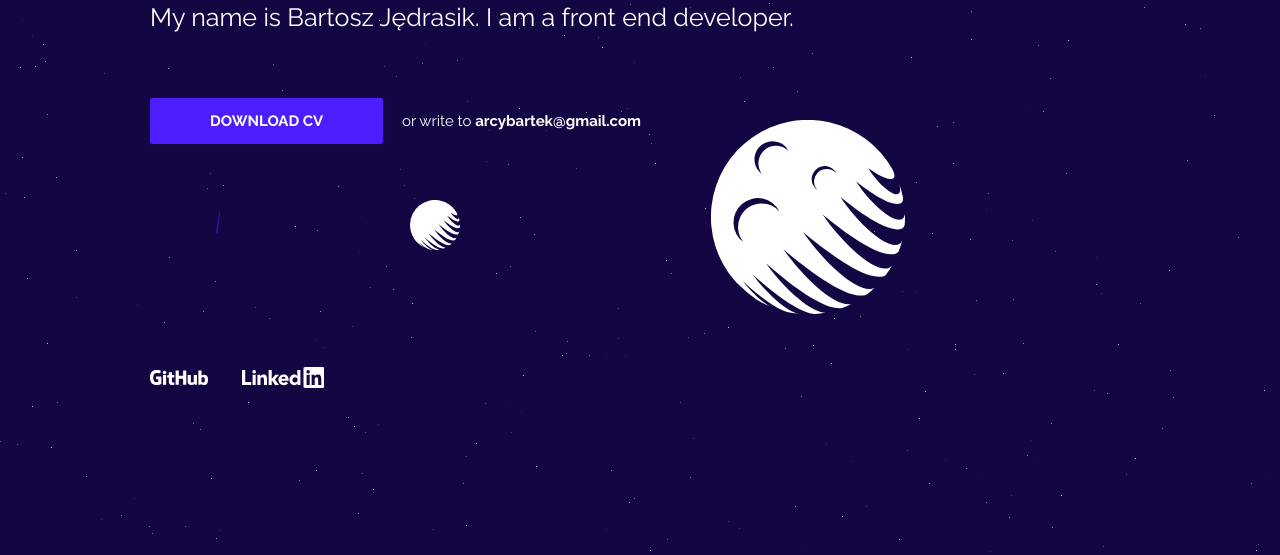
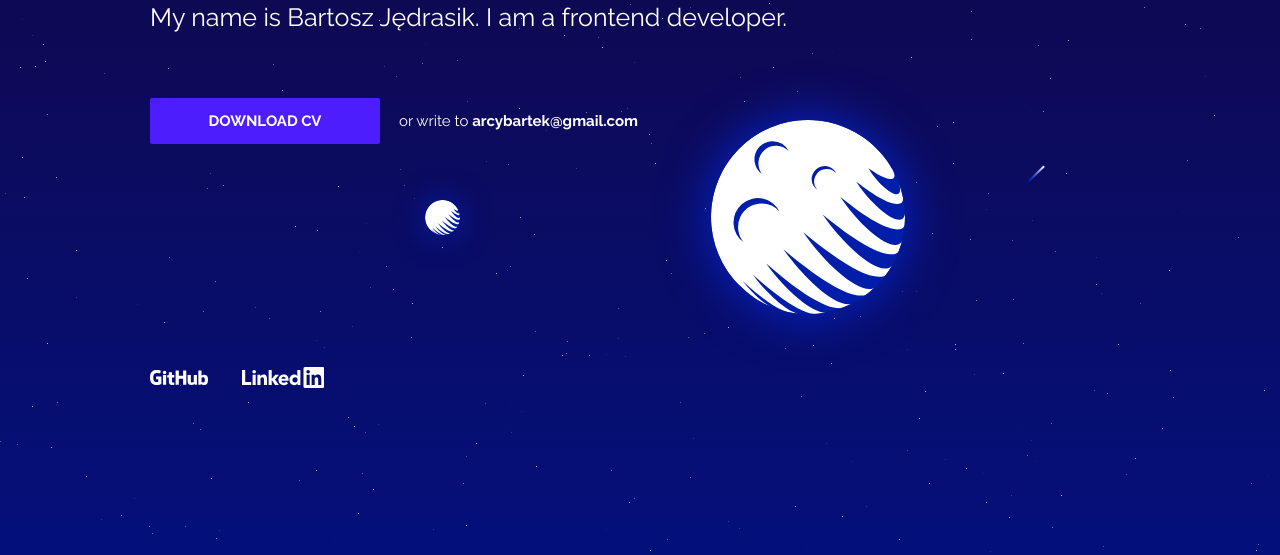
Before and after one commit to NukeTheMoon/homepage, a website built with webpack: page src/html/index.html in a window 1280 px wide. Shown: the part 245-800 px from the top of the page. Built offline with nearby package versions, Linux system fonts and the light colour scheme.

Commit message:
made stuff more glowy

```diff
--- a/src/html/index.html
+++ b/src/html/index.html
@@ -1,7 +1,7 @@
 <!DOCTYPE html>
 <html lang="en-US">
 
-<!-- //
+<!-- ☽
 
 Hello there!
 
@@ -25,9 +25,12 @@ https://github.com/NukeTheMoon/homepage
     <style>
         html {
             background-color: #140642;
+            min-height: 100%;
         }
         body {
             visibility: hidden;
+            opacity: 0;
+            transition: opacity 1s cubic-bezier(0.23, 1, 0.32, 1) 0.3s;
         }
     </style>
 </head>
@@ -38,7 +41,7 @@ https://github.com/NukeTheMoon/homepage
         Together we will <span class="accent">rule</span> the galaxy
     </h1>
     <p class="introduction">
-        My name is Bartosz Jędrasik. I am a front end developer.
+        My name is Bartosz Jędrasik. I am a frontend developer.
     </p>
     <div class="recruitment">
         <button class="cv" onclick="window.open('Bartosz_Jedrasik_CV.pdf')">
@@ -58,7 +61,6 @@ https://github.com/NukeTheMoon/homepage
 <div class="planet-far"></div>
 <canvas id="shooting2"></canvas>
 <div class="planet-near"></div>
-<canvas id="shooting3"></canvas>
 <script src="bundle.js"></script>
 </body>
 
--- a/src/js/shooting-stars.js
+++ b/src/js/shooting-stars.js
@@ -1,25 +1,29 @@
 var options1 = {
     targetId: 'shooting1',
     color: {
-        r: 78,
-        g: 29,
-        b: 254,
+        r: 240,
+        g: 255,
+        b: 255,
+        a: 1
+    },
+    color2: {
+        r: 0,
+        g: 46,
+        b: 255,
         a: 1
     },
     distance: 220,
-    linger: 10,
-    decayTreshold: 0.4,
+    linger: 35,
+    decayTreshold: 0.3,
     speed: 5,
     delay: {
-        min: 50,
-        max: 12000
+        min: 200,
+        max: 10000
     }
 };
 
 var options2 = JSON.parse(JSON.stringify(options1));
-var options3 = JSON.parse(JSON.stringify(options1));
 options2.targetId = 'shooting2';
-options3.targetId = 'shooting3';
 
 
 // options
@@ -108,10 +112,10 @@ var ShootingStars = function(options) {
             // 1: tip (newest pixel) of trail
             stops: [
                 {
-                    r: options.color.r,
-                    g: options.color.g,
-                    b: options.color.b,
-                    a: options.color.a
+                    r: options.color2.r,
+                    g: options.color2.g,
+                    b: options.color2.b,
+                    a: options.color2.a
                 },
                 {
                     r: options.color.r,
@@ -160,6 +164,8 @@ var ShootingStars = function(options) {
         grad.addColorStop(0, rgba(s.stops[0]));
         grad.addColorStop(1, rgba(s.stops[1]));
         ctx.strokeStyle = grad;
+        ctx.lineWidth = 2;
+        ctx.lineCap = 'round';
         ctx.beginPath();
         ctx.moveTo(s.start.x, s.start.y);
         ctx.lineTo(vector.x, vector.y);
@@ -221,4 +227,3 @@ var ShootingStars = function(options) {
 
 new ShootingStars(options1);
 new ShootingStars(options2);
-new ShootingStars(options3);
--- a/src/scss/index.scss
+++ b/src/scss/index.scss
@@ -1,6 +1,7 @@
 @import url('https://fonts.googleapis.com/css?family=Raleway:400,700');
 $font: 'Raleway', Helvetica, Myriad Pro, Arial, sans-serif;
 $background: #140642;
+$bg-gradient: linear-gradient(to bottom, #140642, #03107b);
 $primary: #fff;
 $accent: #4e1dfe;
 $accent-hover: #310ab9;
@@ -9,10 +10,15 @@ $breakpoint-s: 420px;
 $breakpoint-m: 1024px;
 $ease-in-out-sharp: cubic-bezier(0.75, 0, 0.125, 1);
 
+html {
+  background-color: $background;
+  background-image: $bg-gradient;
+}
+
 body {
-  background-color: $background;
   line-height: 1.1;
   visibility: visible !important;
+  opacity: 1;
 }
 
 h1,p,span,a {
@@ -78,7 +84,8 @@ button {
   background-color: $accent;
   border-style: none;
   height: 46px;
-  padding: 0 60px;
+  padding: 0;
+  width: 230px;
   position: relative;
   transition: background-color 0.3s;
   overflow: hidden;
@@ -87,11 +94,6 @@ button {
   &:hover {
     cursor: pointer;
     background-color: $accent-hover;
-  }
-
-  &:active {
-    transition: none;
-    background-color: $accent-click;
   }
 
   span {
@@ -215,10 +217,6 @@ canvas {
     background-color: $accent-hover;
     z-index: -1;
   }
-
-  &:active:before {
-    background-color: $accent-click;
-  }
 }
 
 .links-row {
@@ -267,6 +265,10 @@ canvas {
   position: fixed;
   top: 365px;
   right: 375px;
+  box-shadow: 0 0 50px 0 rgba(0,50,255,0.7);
+  background-color: rgba(0,30,170,1);
+  border-radius: 194px;
+  z-index: 3;
 
   @media all and (max-width: $breakpoint-m) {
     top: 265px;
@@ -280,11 +282,15 @@ canvas {
 
 .planet-far {
   background-image: url('../img/planet-far.svg');
-  width: 50px;
-  height: 50px;
+  width: 35px;
+  height: 35px;
   position: fixed;
   top: 445px;
   right: 820px;
+  box-shadow: 0 0 30px 0 rgba(0, 50, 255, 0.5);
+  background-color: #001eaa;
+  border-radius: 50px;
+  z-index: 2;
 
   @media all and (max-width: $breakpoint-m) {
     top: 665px;
--- a/webpack.config.js
+++ b/webpack.config.js
@@ -76,9 +76,8 @@ module.exports = {
             removeStyleLinkTypeAttributes: true,
             useShortDoctype: true,
             ignoreCustomComments: [
-                /^\s+\/\//
+                /^\s+☽/ // any comment that contains the string '☽' in its first line
             ]
-        }),
-        new webpack.BannerPlugin('Hello there!\n\nIt is so good to see you. :)\n\nEverything here is minified and stripped of excess fat. If you want to take a peek at the source code, please visit the project\'s github:\n\nhttps://github.com/NukeTheMoon/homepage\n\n- Bartek')
+        })
     ]
 };
```
Also changed, not shown: package.json (+11 -11 lines), README.md, postcss.config.js (line endings or trailing spaces), src/js/starfield.js (line endings or trailing spaces), src/scss/reset.scss (line endings or trailing spaces), src/webpack.js (line endings or trailing spaces), 4 other files.
